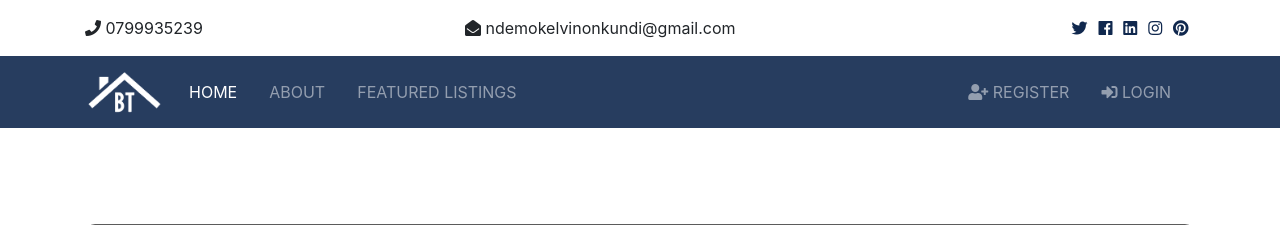
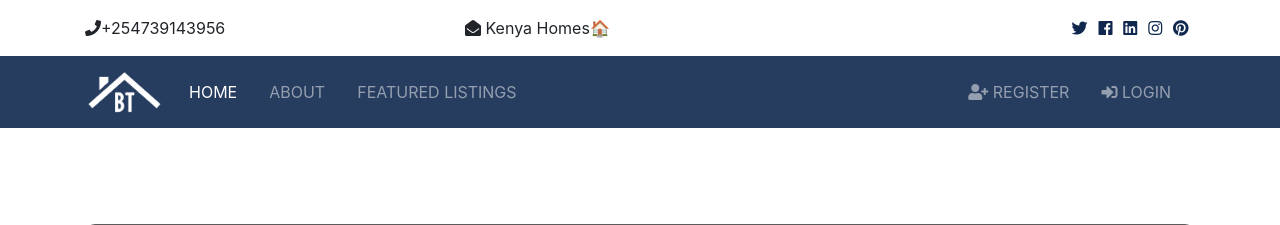
Before and after one commit to kelvinndmo/RealEstate, a Django app: page / in a window 1280 px wide. Shown: the top 225 px of the page. Run offline with Django 3.2, Linux system fonts and the light colour scheme; data that the repository does not hold is empty; some libraries are stand-ins or nearby versions.

Commit message:
update stuff

```diff
--- a/templates/base.html
+++ b/templates/base.html
@@ -4,11 +4,13 @@
   <head>
     <meta charset="utf-8" />
     <meta http-equiv="X-UA-Compatible" content="IE=edge" />
+    <title>
+      Houses for Sale|Rent in Kenya | Houses Kenya {%block title %} {%endblock%}
+    </title>
     <meta
       name="description"
-      content="This is for customer looking for houses to buy and rent in kenya, Nairobi Mombasa Eldoret Kisii"
+      content="Houses for sale in Kenya.Nairobi, Roysambu, Ruiru, Thika"
     />
-    <title>Kenya Houses {%block title %} {%endblock%}</title>
     <meta name="viewport" content="width=device-width, initial-scale=1" />
     <!-- Font Awesome -->
     <link rel="stylesheet" href="{% static 'css/all.css' %}" />
--- a/templates/partials/_topbar.html
+++ b/templates/partials/_topbar.html
@@ -1,11 +1,9 @@
 <section id="top-bar" class="p-3">
   <div class="container">
     <div class="row">
+      <div class="col-md-4"><i class="fas fa-phone"></i>+254739143956</div>
       <div class="col-md-4">
-              <i class="fas fa-phone"></i> 0799935239
-            </div>
-            <div class="col-md-4">
-              <i class="fas fa-envelope-open"></i> ndemokelvinonkundi@gmail.com
+        <i class="fas fa-envelope-open"></i> Kenya Homes🏠
       </div>
       <div class="col-md-4">
         <div class="social text-right">
```
Also changed, not shown: templates/admin/base_site.html (+12 -11 lines). Lines whose indentation alone changed are shown as unchanged.
